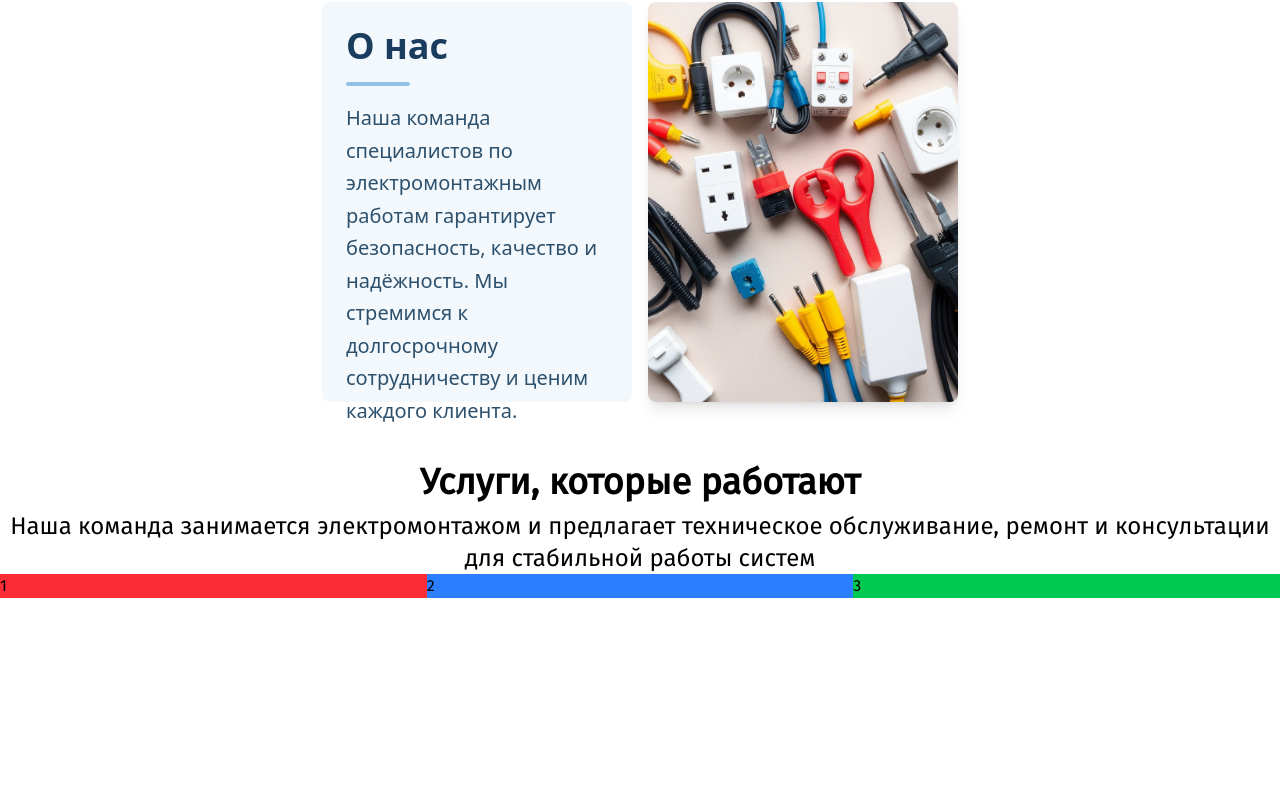
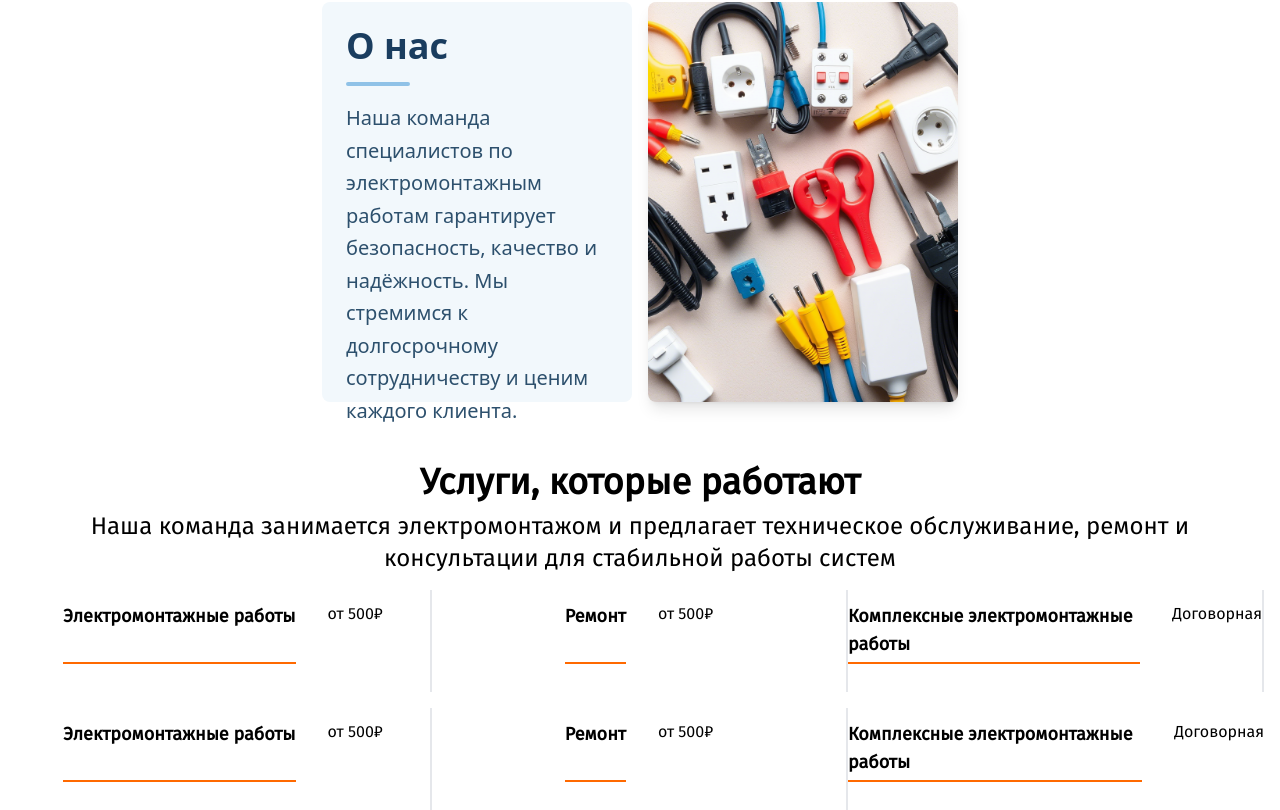
Before and after one commit to lexxik753/electrics, a Vue app: page / in a window 1280 px wide. Shown: the part 978-1788 px from the top of the page. Before the commit the page ends 1576 px from the top, so only its background shows below. Built offline with nearby package versions, Linux system fonts and the light colour scheme; the HTML template or start-up script is replaced by a standard one.

Commit message:
need done services details

```diff
--- a/src/blocks/Services.vue
+++ b/src/blocks/Services.vue
@@ -1,18 +1,46 @@
 <script setup>
+import ServicesDetails from '../components/ServicesDetails.vue';
+
+const servicesDetails = [
+    {
+        title: 'Электромонтажные работы',
+        price: 'от 500₽',
+    },
+    {
+        title: 'Ремонт',
+        price: 'от 500₽',
+    },
+    {
+        title: 'Комплексные электромонтажные работы',
+        price: 'Договорная',
+    },
+    {
+        title: 'Электромонтажные работы',
+        price: 'от 500₽',
+    },
+    {
+        title: 'Ремонт',
+        price: 'от 500₽',
+    },
+    {
+        title: 'Комплексные электромонтажные работы',
+        price: 'Договорная',
+    },
+]
 
 </script>
 
 <template>
-    <section class="mt-15">
+    <section class="container mt-15 mx-auto px-4">
         <div class="text-center">
             <h2 class="mb-2 text-xl md:text-2xl lg:text-4xl font-bold">Услуги, которые работают</h2>
             <p class="text-base lg:text-lg xl:text-2xl">Наша команда занимается электромонтажом и предлагает техническое
                 обслуживание, ремонт и консультации для стабильной работы систем</p>
         </div>
-        <div class="grid grid-cols-3">
-            <div class="bg-red-500">1</div>
-            <div class="bg-blue-500">2</div>
-            <div class="bg-green-500">3</div>
+        <div class="grid grid-cols-3 divide-x-2">
+            <ServicesDetails :details="servicesDetails"/>
+            <!-- <ServicesDetails/>
+            <ServicesDetails/> -->
         </div>
     </section>
 </template>
--- /dev/null
+++ b/src/components/ServicesDetails.vue
@@ -0,0 +1,18 @@
+<script setup>
+const props = defineProps({
+    details: [
+        {
+            title: String,
+            price: String,
+            descriptions: String
+        }
+    ],
+})
+</script>
+
+<template>
+    <div v-for="(detail, index) in props.details" :key="index" class="mt-4 py-3 flex justify-center space-x-8">
+        <h3 class="text-lg font-bold mb-4 pb-1 border-b-2 border-orange-500 inline-block">{{ detail.title }}</h3>
+        <p>{{ detail.price }}</p>
+    </div>
+</template>
```
